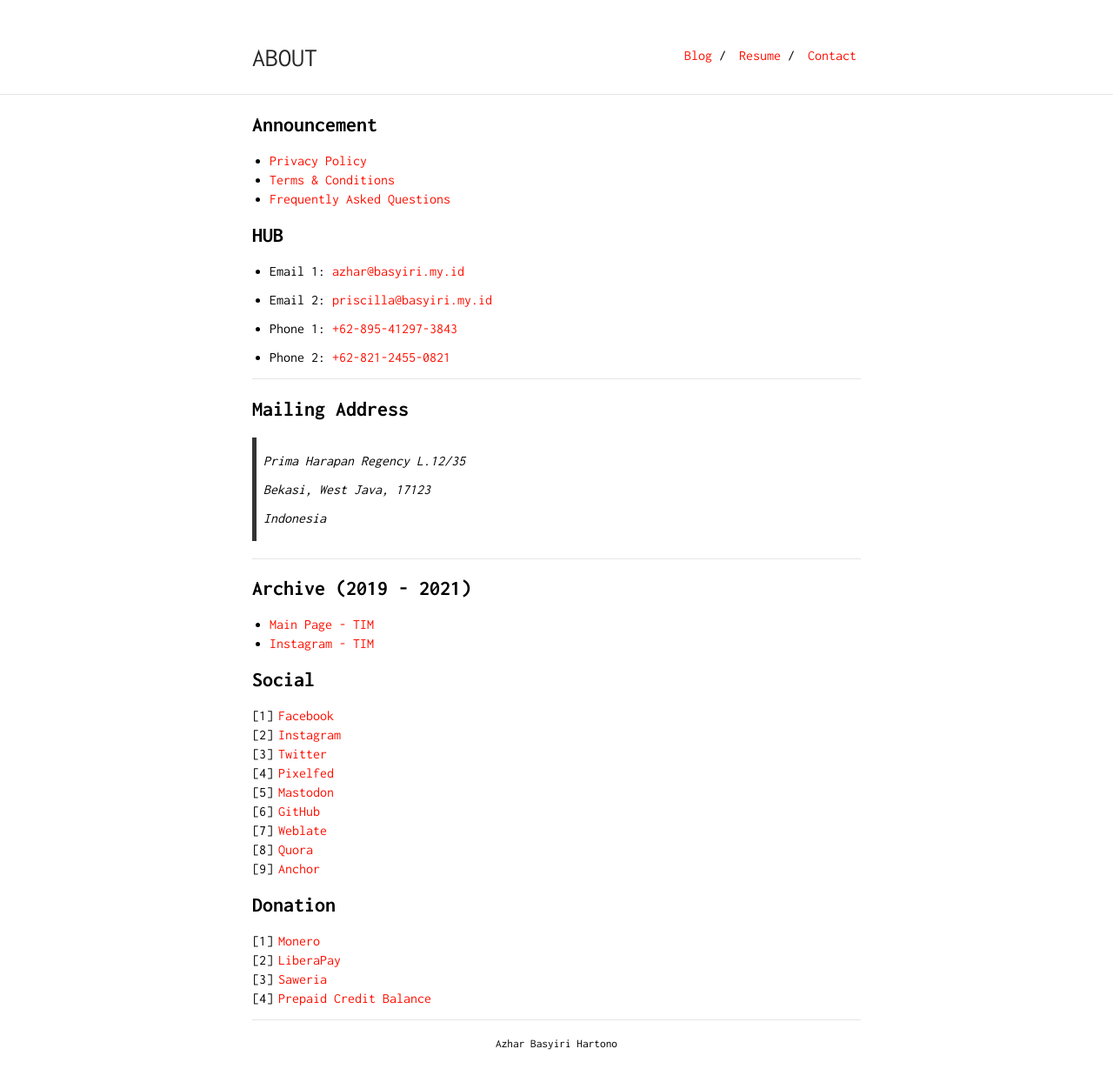
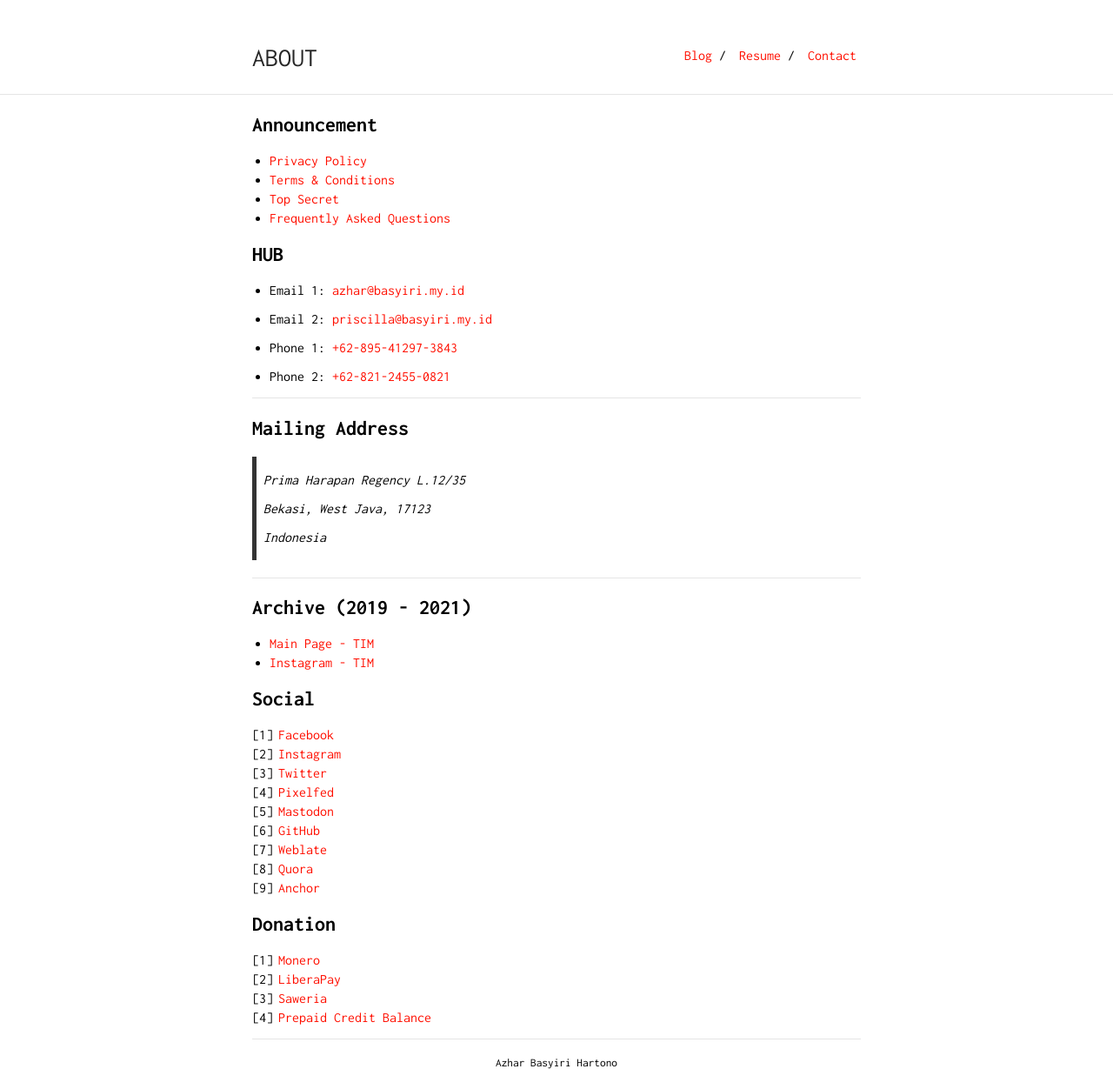
Before and after one commit to intrapegasus/en, a Jekyll site: the page built from contact.md, in a window 1280 px wide. Shown: the whole page at 87% size. Built offline with Jekyll 4.4.1, drawn with Linux system fonts in a browser that asks for light colours; our own code applies the rules of GitHub Pages for plain Markdown files; before the commit the page ends 1207 px from its top, so only the background shows below that.

Commit message:
Update contact.md

```diff
--- a/contact.md
+++ b/contact.md
@@ -7,6 +7,7 @@ is_contact: true
 
 * [Privacy Policy](https://azhar.basyiri.my.id/p/privacy.html)
 * [Terms & Conditions](https://azhar.basyiri.my.id/p/terms-and-conditions.html)
+* [Top Secret](https://basyiri.my.id/S3CR3T)
 * [Frequently Asked Questions](https://basyiri.my.id/en/faq)
 
 ## HUB
```
